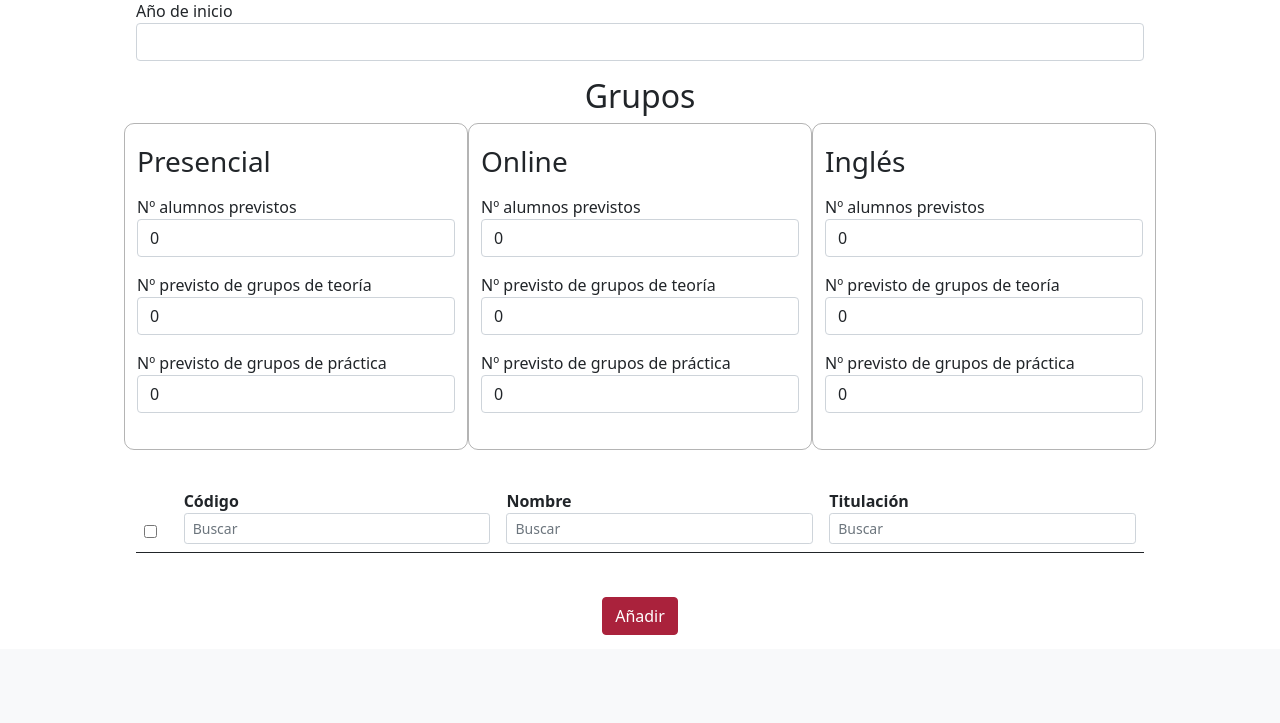
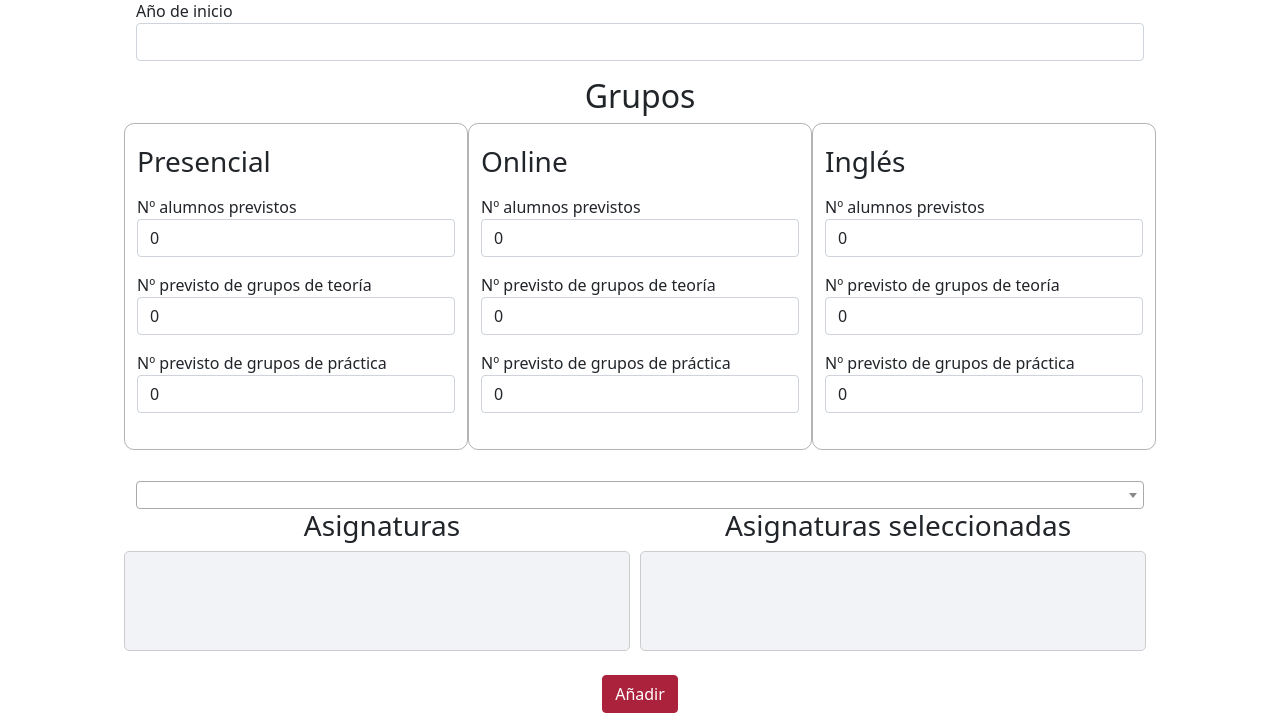
Before and after one commit to idg0015/Aplicaci-n-de-gesti-n-del-PDI-de-un-rea-de-la-UBU, a Flask app: page /cursos/nuevo in a window 1280 px wide. Shown: the part 151-874 px from the top of the page. Before the commit the page ends 786 px from the top, so only its background shows below. Run offline with Flask 3, Linux system fonts and the light colour scheme; lists and menus that the app fills with data are empty; some libraries are stand-ins or nearby versions.

Commit message:
Pruebas en la creación de curso utilizando la biblioteca Sortable

```diff
--- a/src/controllers/CursoController.py
+++ b/src/controllers/CursoController.py
@@ -1,4 +1,4 @@
-from flask import render_template
+from flask import render_template, jsonify, request
 from forms import FormCurso
 from models.Asignatura import Asignatura
 from models.Curso import Curso
@@ -13,18 +13,26 @@ def index():
 
 def add():
     formulario = FormCurso()
-    asignaturas = Asignatura.get_all_json()
+    # asignaturas = Asignatura.get_asignaturas_groupby_titulacion()
+    # asignaturas = Asignatura.get_all_json()
     if formulario.validate_on_submit():
         ano_inicio = formulario.ano_inicio.data
         curso = Curso(ano_inicio=ano_inicio)
         db.session.add(curso)
         for id_asignatura in formulario.id_asignaturas.data:
+            # alumnos_presencial = formulario.n_a_p.data
+            # if alumnos_presencial > 0:
+            #     grupos_teoria = formulario.n_g_t_p.data
+            #     grupos_practica = formulario.n_g_p_p.data
+            #     if grupos_teoria > 0:
+            #         for i in range(grupos_teoria):
+
             curso_asignatura = CursoAsignatura(id_curso=curso.id, id_asignatura=id_asignatura)
             db.session.add(curso_asignatura)
 
         return render_template('cursos/index.html')
 
-    return render_template('cursos/form.html', form=formulario, asignaturas=asignaturas)
+    return render_template('cursos/form.html', form=formulario, asignaturas=[])
 
 
 def add2():
@@ -36,3 +44,9 @@ def add2():
         return render_template('cursos/index.html')
 
     return render_template('cursos/form.html', form=formulario)
+
+
+def render_sortable():
+    if request.method == "POST":
+        asignaturas = Asignatura.get_asignaturas_by_titulacion(request.form.get('id_titulacion'))
+        return jsonify(render_template('cursos/sortable.html', asignaturas=asignaturas))
--- a/src/controllers/TitulacionController.py
+++ b/src/controllers/TitulacionController.py
@@ -1,4 +1,4 @@
-from flask import render_template, redirect, url_for, abort, flash
+from flask import render_template, redirect, url_for, abort, flash, request
 from forms import FormTitulacion
 from models.Titulacion import Titulacion
 
@@ -49,3 +49,7 @@ def delete(id_titulacion):
     titulacion.delete()
     flash('Titulación eliminada correctamente', 'alert alert-success alert-dismissible fade show')
     return redirect(url_for('titulacion_bp.index'))
+
+def get_titulaciones_ajax():
+    texto = request.args.get('texto')
+    return Titulacion.get_ajax(texto)
--- a/src/routes/curso_bp.py
+++ b/src/routes/curso_bp.py
@@ -9,3 +9,6 @@ curso_bp.route('/', methods=['GET'])(index)
 
 # Creación
 curso_bp.route('/nuevo', methods=['GET', 'POST'])(add)
+
+# Render sortable
+curso_bp.route('/sortable', methods=['POST'])(render_sortable)
--- a/src/routes/titulacion_bp.py
+++ b/src/routes/titulacion_bp.py
@@ -15,3 +15,6 @@ titulacion_bp.route('/<int:id_titulacion>/', methods=['GET', 'POST'])(update)
 
 # Eliminación
 titulacion_bp.route('/eliminar/<int:id_titulacion>/', methods=['GET'])(delete)
+
+# Ajax get titulaciones
+titulacion_bp.route('/ajax/get_titulaciones', methods=['GET'])(get_titulaciones_ajax)
--- a/src/templates/cursos/form.html
+++ b/src/templates/cursos/form.html
@@ -1,10 +1,6 @@
 {% extends "base/base_template.html" %}
 {% block title %}
-    {% if form.ano_inicio.data %}
-        {{ form.ano_inicio.data }}
-    {% else %}
-        Añadir curso
-    {% endif %}
+    Añadir curso
 {% endblock %}
 {% block content %}
     {% if form.ano_inicio.data %}
@@ -140,47 +136,37 @@
         {% endfor %}
 
 
+        <select class="js-data-example-ajax" onchange="getAsignaturas()"></select>
+        <div class="row text-center">
+            <div class="col-md-6"><h3>Asignaturas</h3></div>
+            <div class="col-md-6"><h3>Asignaturas seleccionadas</h3></div>
+        </div>
+        {#        <div class="row">#}
+        {#            <div id="container1" class="col-md-6">#}
+        {#                {% for centro, asignaturas in asignaturas.items() %}#}
+        {#                    <div class="list-group-item">#}
+        {#                        {{ centro }}#}
+        {#                        <div class="test">#}
+        {#                            {% for asignatura in asignaturas %}#}
+        {#                                <div id="asig-{{ asignatura.id }}"#}
+        {#                                     class="el-list-asignaturas list-group-item">{{ asignatura.nombre }}</div>#}
+        {#                            {% endfor %}#}
+        {#                        </div>#}
+        {#                    </div>#}
+        {#                {% endfor %}#}
+        {#            </div>#}
+        {#            <div id="container1" class="col-md-6">#}
+        {#                {% for asignatura in asignaturas %}#}
+        {#                    <div id="asig-{{ asignatura.id }}"#}
+        {#                         class="el-list-asignaturas list-group-item">{{ asignatura.nombre }}</div>#}
+        {#                {% endfor %}#}
+        {#            </div>#}
+        {#            <div id="container2" class="col-md-6"></div>#}
+        {#        </div>#}
+
         <div class="row">
-            <div class="col">
-                <table class="table table-striped">
-                    <thead>
-                    <tr>
-                        <th><input type="checkbox" id="select-all"></th>
-                        <th>
-                            Código
-                            <input type="text" class="form-control form-control-sm column-search" data-column="1"
-                                   placeholder="Buscar">
-                        </th>
-                        <th>
-                            Nombre
-                            <input type="text" class="form-control form-control-sm column-search" data-column="2"
-                                   placeholder="Buscar">
-                        </th>
-                        <th>
-                            Titulación
-                            <input type="text" class="form-control form-control-sm column-search"
-                                   data-column="3" placeholder="Buscar">
-                        </th>
-                    </tr>
-                    </thead>
-                    <tbody>
-                    {% for asignatura in asignaturas %}
-                        <tr data-id="{{ asignatura.id }}">
-                            <td><input type="checkbox" class="select-row"></td>
-                            <td>{{ asignatura.codigo }}</td>
-                            <td>{{ asignatura.nombre }}</td>
-                            <td>{{ asignatura.titulacion }}</td>
-                        </tr>
-                    {% endfor %}
-
-                    </tbody>
-                </table>
-                <div class="pagination-container">
-                    <nav>
-                        <ul class="pagination justify-content-center"></ul>
-                    </nav>
-                </div>
-            </div>
+            <div id="container1" class="col-md-6">{% include 'cursos/sortable.html' %}</div>
+            <div id="container2" class="col-md-6"></div>
         </div>
 
 
@@ -190,101 +176,105 @@
         </div>
     </form>
 
-    <script src="https://unpkg.com/gridjs/plugins/selection/dist/selection.umd.js"></script>
+    {#    <script src="https://unpkg.com/gridjs/plugins/selection/dist/selection.umd.js"></script>#}
     <script src="https://cdn.jsdelivr.net/npm/sortablejs@latest/Sortable.min.js"></script>
+
     <script>
-        let selectedRows = [];
         const idField = document.getElementById("id_asignaturas");
+        let ids = [];
+
+        function getAsignaturas() {
+            $.ajax({
+                url: "/cursos/sortable",
+                type: "POST",
+                dataType: "json",
+                data: {'id_titulacion': $('.js-data-example-ajax').val()},
+                success: function (data) {
+                    $('#container1').html(data);
+                }
+            });
+
+            new Sortable($('#container1').get(0), {
+                group: 'shared', // set both lists to same group
+                animation: 150,
+                multiDrag: true,
+                selectedClass: 'selected',
+            });
+        }
 
         $(document).ready(function () {
-            // Configuración de paginación
-            var itemsPerPage = 5;
-            var currentPage = 1;
-            var totalPages = Math.ceil($('table tbody tr').length / itemsPerPage);
-            updatePagination();
-
-            // Selección de todas las filas
-            $('#select-all').click(function () {
-                var isChecked = $(this).prop('checked');
-                selectedRows = [];
-                $('table tbody tr').each(function () {
-                    $(this).find(':checkbox').prop('checked', isChecked);
-                    $(this).toggleClass('selected', isChecked);
-                    if (isChecked) {
-                        selectedRows.push($(this).data('id'));
-                    } else {
-                        selectedRows = [];
-                        var index = selectedRows.indexOf($(this).data('id'));
-                        if (index > -1) {
-                            selectedRows.splice(index, 1);
-                        }
-                    }
-                });
-                idField.value= selectedRows;
-            });
-
-            // Selección de una fila
-            $('table tbody').on('click', 'tr', function () {
-                $(this).toggleClass('selected');
-                $(this).find(':checkbox').prop('checked', $(this).hasClass('selected'));
-                var id = $(this).data('id');
-                var index = selectedRows.indexOf(id);
-                if (index > -1) {
-                    selectedRows.splice(index, 1);
-                } else {
-                    selectedRows.push(id);
+            $('.js-data-example-ajax').select2({
+                ajax: {
+                    locale: 'es',
+                    placeholder: 'Buscar docente...',
+                    minimumInputLength: 1,
+                    url: '/titulaciones/ajax/get_titulaciones',
+                    dataType: 'json',
+                    data: function (params) {
+                        return {
+                            texto: params.term
+                        };
+                    },
+                    processResults: function (data) {
+                        return {
+                            results: data
+                        };
+                    },
+                    cache: true
                 }
-                $('#select-all').prop('checked', $('table tbody :checkbox:checked').length == $('table tbody :checkbox').length);
-                idField.value= selectedRows;
-            });
-
-            // Búsqueda en cada columna
-            $('.column-search').keyup(function () {
-                var column = $(this).data('column');
-                var searchText = $(this).val().toLowerCase();
-                $('table tbody tr').each(function () {
-                    var row = $(this);
-                    var cells = row.find('td');
-                    var match = false;
-                    cells.each(function (cellIndex) {
-                        var cellText = $(this).text().toLowerCase();
-                        if (cellIndex == column && cellText.indexOf(searchText) !== -1) {
-                            match = true;
-                        }
-                    });
-                    row.toggle(match);
-                });
-                currentPage = 1;
-                console.log($('table tbody tr:visible'))
-                totalPages = Math.ceil($('table tbody tr:visible').length / itemsPerPage);
-                updatePagination();
             });
 
 
-            // Actualización de la paginación
-            function updatePagination() {
-                $('.pagination-container .pagination').empty();
-                for (var i = 1; i <= totalPages; i++) {
-                    var listItem = $('<li class="page-item"><a class="page-link" href="#">' + i + '</a></li>');
-                    $('.pagination-container .pagination').append(listItem);
-                }
-                $('.pagination-container .pagination li').eq(currentPage - 1).addClass('active');
-                showItems();
-            }
+            /*new Sortable($('.test').get(0), {
+                group: 'shared', // set both lists to same group
+                animation: 150,
+                multiDrag: true,
+                selectedClass: 'selected',
+            });*/
 
-            // Muestra los elementos de la página actual
-            function showItems() {
-                var startIndex = (currentPage - 1) * itemsPerPage;
-                var endIndex = startIndex + itemsPerPage;
-                $('table tbody tr').hide().slice(startIndex, endIndex).show();
-            }
+            new Sortable($('#container2').get(0), {
+                group: 'shared', // set both lists to same group
+                animation: 150,
+                multiDrag: true,
+                selectedClass: 'selected',
+                onAdd: function (event) {
+                    if (event.items.length === 0) {
+                        let idAsignatura = event.item.id.replace('asig-', '');
+                        if (!ids.includes(idAsignatura)) {
+                            ids.push(idAsignatura);
+                        }
+                    } else {
+                        for (let i = 0; i < event.items.length; i++) {
+                            let idAsignatura = event.items[i].id.replace('asig-', '');
+                            if (!ids.includes(idAsignatura)) {
+                                ids.push(idAsignatura);
+                            }
+                        }
+                    }
+                    idField.value = ids;
+                    console.log(ids);
+                },
+                onRemove: function (event) {
+                    if (event.items.length === 0) {
+                        const index = ids.indexOf(event.item.id.replace('asig-', ''));
+                        if (index > -1) {
+                            ids.splice(index, 1);
+                        }
+                    } else {
+                        for (let i = 0; i < event.items.length; i++) {
+                            const index = ids.indexOf(event.items[i].id.replace('asig-', ''));
+                            if (index > -1) {
+                                ids.splice(index, 1);
+                            }
+                        }
+                    }
 
-            // Navegación de la paginación
-            $('.pagination-container').on('click', '.page-link', function (event) {
-                event.preventDefault();
-                currentPage = $(this).text();
-                updatePagination();
+                    idField.value = ids;
+                    console.log(ids);
+                },
             });
+
+
         });
     </script>
     <style>
@@ -302,5 +292,28 @@
             margin: 0;
         }
 
+        #container1, #container2 {
+            border: 1px solid #ccc;
+            border-radius: 5px;
+            width: 49%;
+            min-height: 100px;
+            max-height: 500px;
+            overflow-y: scroll;
+            padding: 5px;
+        {#background-color: #e5e8eb;#} background-color: hsl(223.08deg 25.14% 92.47% / 59%);
+        {#background-image: linear-gradient(76deg,hsl(223.08,25.14%,92.47%) 0,hsl(151.18,42.40%,90.76%) 100%);#}
+        }
+
+        #container1 {
+            margin-right: 1%;
+        }
+
+        .el-list-asignaturas {
+            padding: 5px;
+            margin: 0.125rem;
+            cursor: move;
+            border-radius: 6px;
+        }
+
     </style>
 {% endblock %}
--- /dev/null
+++ b/src/templates/cursos/sortable.html
@@ -0,0 +1,4 @@
+{% for asignatura in asignaturas %}
+    <div id="asig-{{ asignatura.id }}"
+         class="el-list-asignaturas list-group-item">{{ asignatura.nombre }}</div>
+{% endfor %}
```
Also changed, not shown: src/models/Asignatura.py (+14 -0 lines), src/models/Titulacion.py (+14 -0 lines), src/models/CursoAsignatura.py (line endings or trailing spaces), 1 other file.
